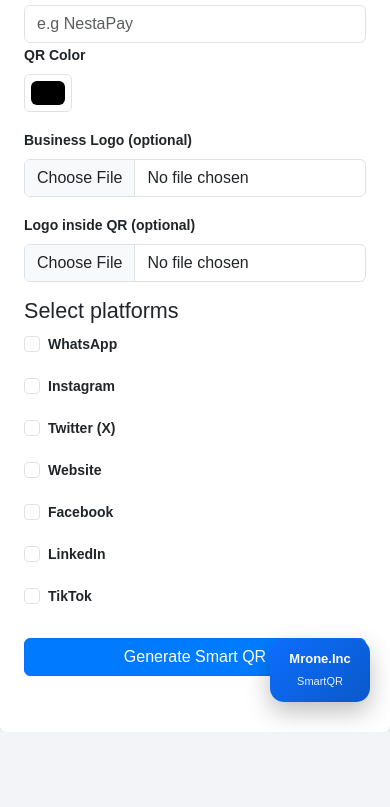
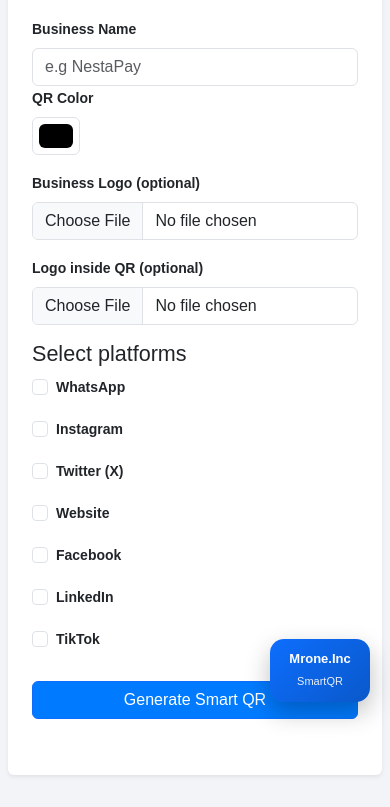
Before and after one commit to MrOne-inc/SmartQR, a plain HTML site: page index.html in a window 390 px wide. Shown: the part 122-929 px from the top of the page. Before the commit the page ends 854 px from the top, so only its background shows below. Drawn offline with nearby package versions, Linux system fonts and the light colour scheme.

Commit message:
Refactor CSS for improved layout and mobile support
Updated CSS styles for layout adjustments and responsiveness.

```diff
--- a/style.css
+++ b/style.css
@@ -3,16 +3,33 @@ body {
     background: #f2f4f8;
     display: flex;
     justify-content: center;
-    align-items: center;
+    /*align-items: center;
     height: 100vh;
+
+    IMPORTANT FIX */
+    min-height: 100vh;
+    margin: 0;
+    padding: 10px;
+
+    /* Center on desktop */
+    align-items: flex-start;
+
+    overflow-y: auto;
 }
 
 .container {
     background: white;
     padding: 25px;
-    width: 800px;
+    /*width: 800px;*/
     border-radius: 12px;
     box-shadow: 0 10px 25px rgba(0, 0, 0, 0.1);
+
+    width: 400px;
+    max-width: 100%;
+
+    /* MOBILE FIX */
+    max-height: none;
+    overflow: visible;
 }
 
 .subtitle {
@@ -124,4 +141,15 @@ button:not(.download) {
     .mrone-card strong {
         font-size: 13px;
     }
+    body {
+        align-items: flex-start;
+        padding: 8px;
+    }
+
+    .container {
+        width: 100%;
+        min-height: 100vh;
+        border-radius: 0;
+        padding-bottom: 90px; /* space for floating Mrone.Inc card */
+    }
 }
```
